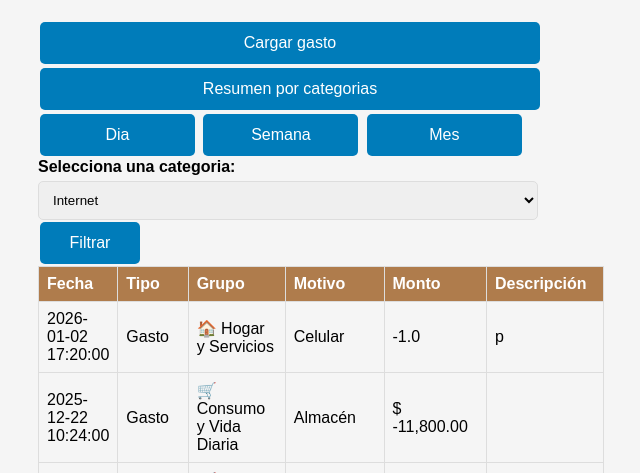
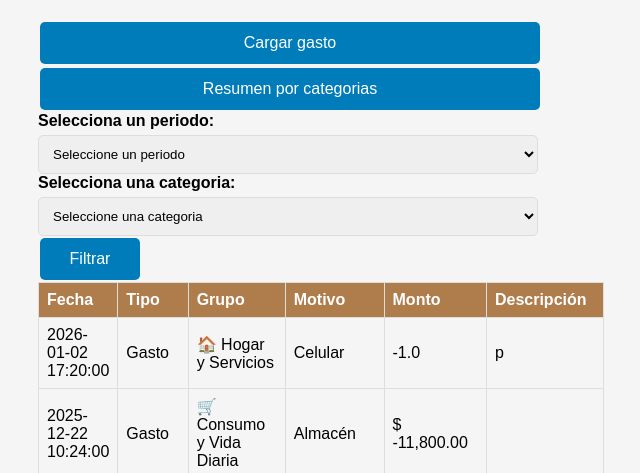
Before and after one commit to n4nbush/Gestor-gatos, a Flask app: page /movimientos in a window 1280 px wide. Shown: the top 473 px of the page, without its empty margins (352-992 px from the left). Run offline with Flask 3, Linux system fonts and the light colour scheme; data comes from the database, SQL or seed files in the repository; both versions use the stored data as it was after the commit.

Commit message:
Actualiza la lógica de filtrado en la ruta de movimientos para usar un solo campo de fecha y mejora la selección de categorías en las plantillas.

```diff
--- a/app.py
+++ b/app.py
@@ -69,13 +69,8 @@ def index():
 def movimientos():
 
     if request.method == "POST":
-        if request.form.get("dia"):
-            dias = request.form.get("dia")
-        elif request.form.get("semana"):
-            dias = request.form.get("semana")
-            print(dias)
-        elif request.form.get("mes"):
-            dias = request.form.get("mes")
+        if request.form.get("filtro_fecha"):
+            dias = request.form.get("filtro_fecha")
         else:
             dias = 30
         categoria = request.form.get('categoria')
@@ -83,6 +78,8 @@ def movimientos():
 
     dias = request.args.get('dias', default=30, type=int)
     categoria = request.args.get('categoria', default=None)
+    if categoria == "":
+        categoria = None
 
     resultados = funciones.traer_datos(dias,categoria)
     return render_template('movimientos.html', resultados=resultados, seleccionar_categoria=funciones.seleccionar_categoria, categorias=funciones.categorias, categoria=categoria)
--- a/funciones.py
+++ b/funciones.py
@@ -10,7 +10,7 @@ grupos={
     "🚗 Transporte y Movilidad":["Uber","Moto","Clio","SUBE"]
 }
 
-categorias = ['Internet','Luz','Celular','Ferretería','Servicios Digitales','Moto','SUBE','Uber','Clio','Deuda Viejo','Tarjeta Master','Tarjeta Visa','Deuda Banco','Almacén','Comida Trabajo','Gastos Hormiga','Agustina','Boris','Niñera','Ropa','Psicóloga','Gustos','Peluquería','GIM','Indoor','Otros gastos''Farmacia',]
+categorias = ['Internet','Luz','Celular','Ferretería','Servicios Digitales','Moto','SUBE','Uber','Clio','Deuda Viejo','Tarjeta Master','Tarjeta Visa','Deuda Banco','Almacén','Comida Trabajo','Gastos Hormiga','Agustina','Boris','Niñera','Ropa','Psicóloga','Gustos','Peluquería','GIM','Indoor','Otros gastos','Farmacia']
 
 def traer_datos(dias=60,categoria=None):
     conn = sqlite3.connect('gastos.db')
--- a/templates/index.html
+++ b/templates/index.html
@@ -19,7 +19,7 @@
         {% endif %}
     {% endwith %}
 
-    <form action="/movimientos" method="POST">
+    <form action="/registrar" method="POST">
 
         <div class="form-group">
             <label for="fecha_hora">Fecha y Hora:</label>
--- a/templates/movimientos.html
+++ b/templates/movimientos.html
@@ -27,18 +27,26 @@
 
 
     <form class="form" method="post" style="display: inline;">
-      <button type="submit" name="dia" value="1" style="width: 31%;">Dia</button>
-      <button type="submit" name="semana" value="7" style="width: 31%;">Semana</button>
-      <button type="submit" name="mes" value="30" style="width: 31%;">Mes</button>
-    </form>
-    <label for="miListaDesplegable">Selecciona una categoria:</label>
-    <form class="form" method="post" style="display: inline;">
-        <select name="categoria">
+      <label for="miListaDesplegable">Selecciona un periodo:</label>
+      <select name="filtro_fecha" id="filtro_fecha">
+        <option value="30" selected>Seleccione un periodo</option>
+        <option value="1">Dia</option>
+        <option value="7">Semana</option>
+        <option value="30">Mes</option>
+        <option value="60">60 dias</option>
+        <option value="360">Año</option>
+      </select>
+      <label for="miListaDesplegable">Selecciona una categoria:</label>
+      <select name="categoria">
           {% for categoria in categorias %}
             <option  value="{{categoria}}">{{categoria}}</option>
           {%endfor%}
+          <option value="" selected>Seleccione una categoria</option>
         </select>
-        <button type="submit" style="width: 20%;">Filtrar</button>
+      <button type="submit" style="width: 20%;">Filtrar</button>
+    </form>
+    <form class="form" method="post" style="display: inline;">
+
 
     </form>
 
```
Also changed, not shown: gastos.db.
